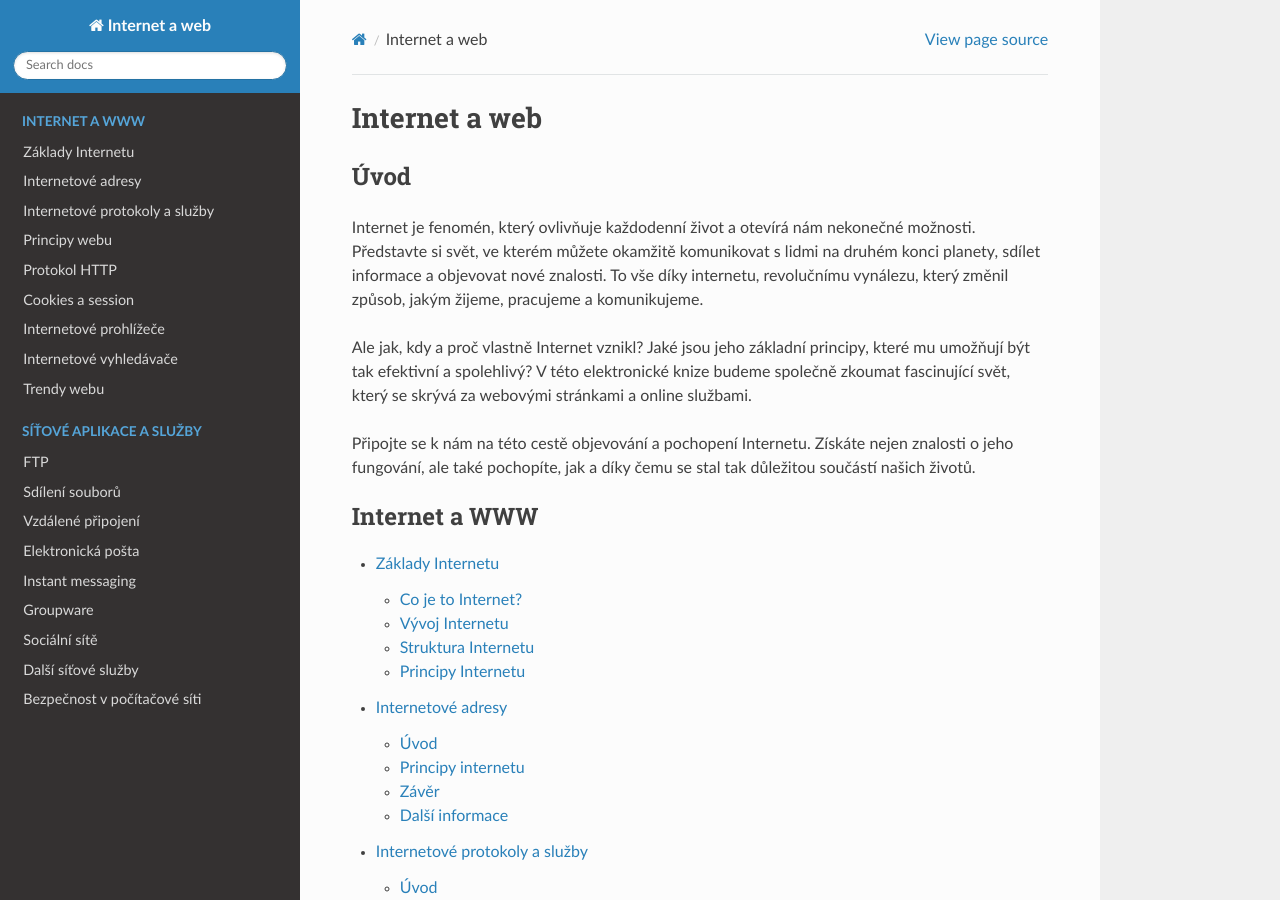
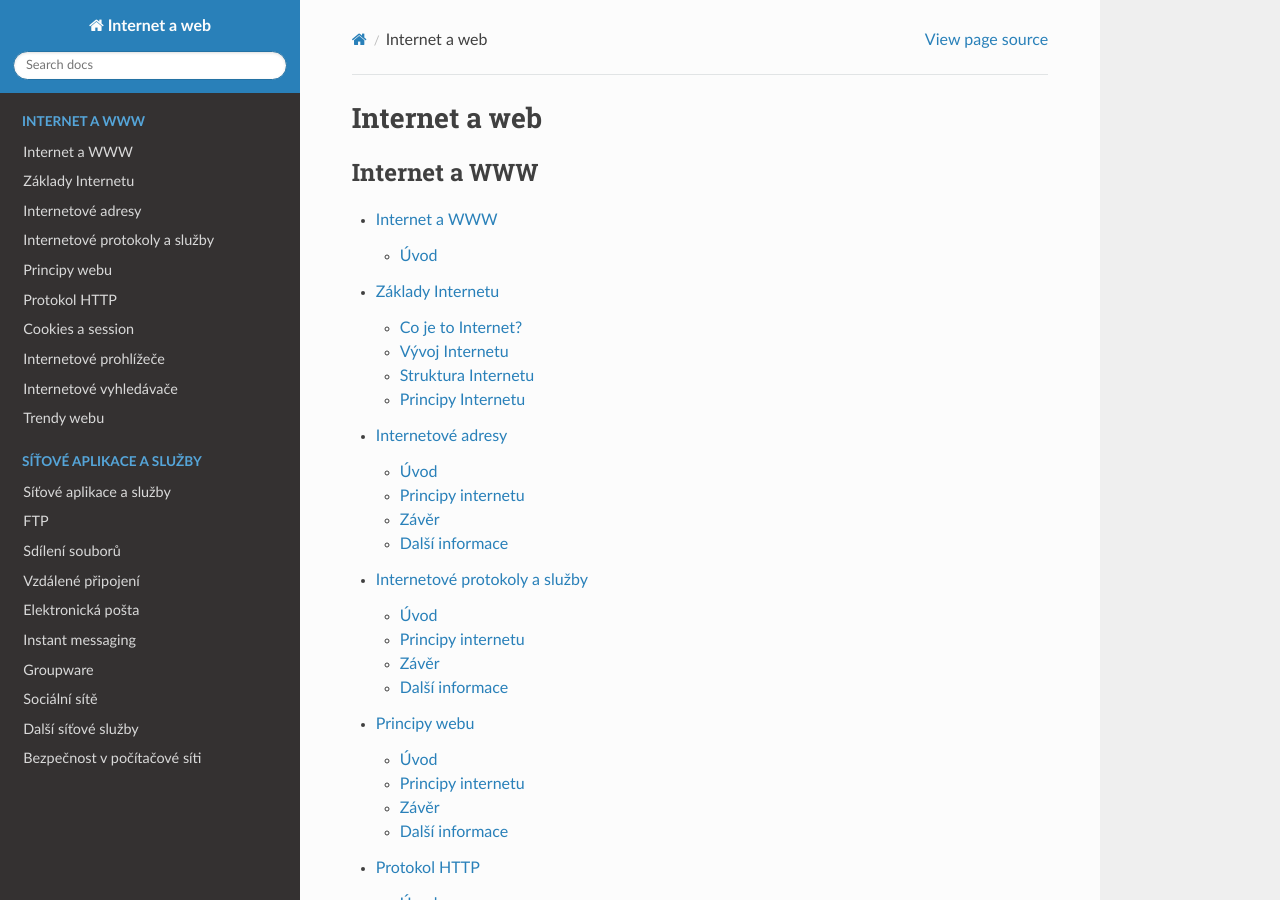
Before and after one commit to lucny/internet, a Sphinx documentation site: the page built from docs/source/index.rst, in a window 1280 px wide and 900 px high. Built offline with Sphinx 7.4.7 and the Read the Docs theme 2.0.0, drawn with Linux system fonts in a browser that asks for light colours; some of the changed text lies outside the part shown.

Commit message:
oprava struktury

```diff
--- a/docs/source/index.rst
+++ b/docs/source/index.rst
@@ -6,21 +6,11 @@
 Internet a web
 ==============
 
-Úvod
-----
-
-Internet je fenomén, který ovlivňuje každodenní život a otevírá nám nekonečné možnosti. Představte si svět, ve kterém můžete okamžitě komunikovat s lidmi na druhém konci planety, sdílet informace a objevovat nové znalosti. To vše díky internetu, revolučnímu vynálezu, který změnil způsob, jakým žijeme, pracujeme a komunikujeme.
-
-Ale jak, kdy a proč vlastně Internet vznikl? Jaké jsou jeho základní principy, které mu umožňují být tak efektivní a spolehlivý? V této elektronické knize budeme společně zkoumat fascinující svět, který se skrývá za webovými stránkami a online službami.
-
-Připojte se k nám na této cestě objevování a pochopení Internetu. Získáte nejen znalosti o jeho fungování, ale také pochopíte, jak a díky čemu se stal tak důležitou součástí našich životů.
-
-
-
 .. toctree::
    :maxdepth: 2
    :caption: Internet a WWW
 
+   internet-www/index
    internet-www/principy_internetu
    internet-www/internetove_adresy
    internet-www/protokoly_a_sluzby
@@ -35,6 +25,7 @@ Připojte se k nám na této cestě objevování a pochopení Internetu. Získá
    :maxdepth: 2
    :caption: Síťové aplikace a služby
 
+   sitove-aplikace/index
    sitove-aplikace/ftp
    sitove-aplikace/sdileni_souboru
    sitove-aplikace/vzdalene_pripojeni
--- /dev/null
+++ b/docs/source/internet-www/index.rst
@@ -0,0 +1,7 @@
+Internet a WWW
+==============
+
+Úvod
+----
+
+Internet je celosvětová síť počítačů, která umožňuje přenos informací. Jak vlastně funguje? Jak se na něm pohybovat? A co je to vlastně WWW?
--- /dev/null
+++ b/docs/source/sitove-aplikace/index.rst
@@ -0,0 +1,8 @@
+########################
+Síťové aplikace a služby
+########################
+
+Úvod
+====
+
+Tato příručka popisuje síťové aplikace a služby, které jsou součástí Internetu.
```
Also changed, not shown: other parts of docs/source/index.rst (+7 -2 lines), docs/source/internet-www/internetove_adresy.rst (+6 -5 lines), docs/source/internet-www/principy_internetu.rst (+15 -15 lines), docs/source/internet-www/protokoly_a_sluzby.rst (+4 -4 lines).
